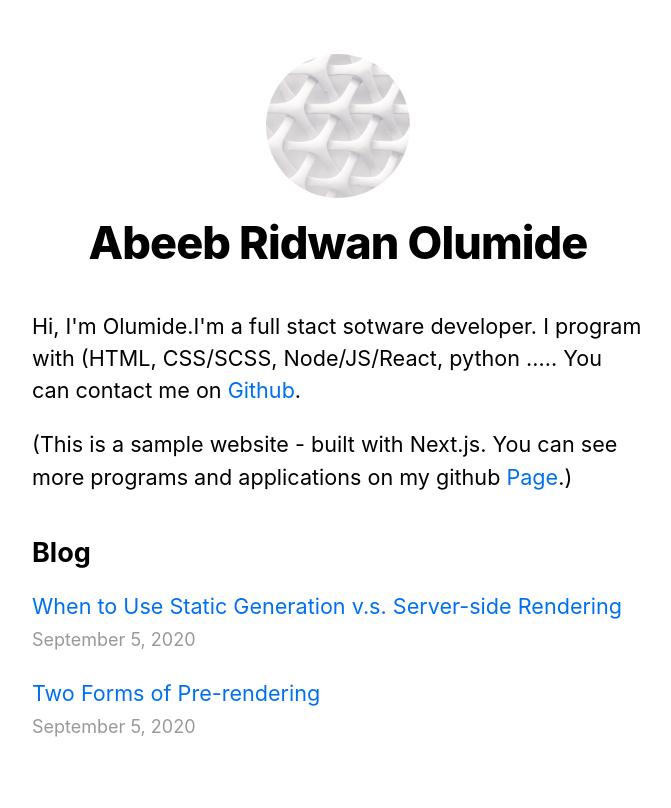
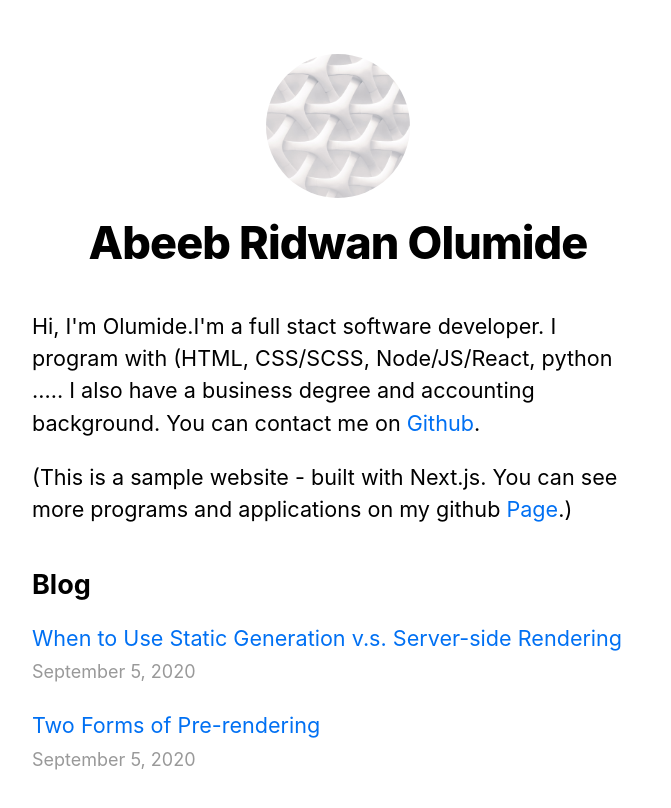
Before and after one commit to abeebridwan/Sample-Blog, a Next.js app: page / in a window 1280 px wide. Shown: the top 808 px of the page, without its empty margins (302-973 px from the left). Built offline with nearby package versions, Linux system fonts and the light colour scheme.

Commit message:
refactor: typo corrected

```diff
--- a/pages/index.tsx
+++ b/pages/index.tsx
@@ -21,8 +21,8 @@ export default function Home({
         <title>{siteTitle}</title>
       </Head>
       <section className={utilStyles.headingMd}>
-        <p>Hi, I'm Olumide.I'm a full stact sotware developer. I program with (HTML, CSS/SCSS, Node/JS/React,
-          python ..... You can contact me on <a href="https://github.com/olumide025" target="_blank">Github</a>.
+        <p>Hi, I'm Olumide.I'm a full stact software developer. I program with (HTML, CSS/SCSS, Node/JS/React,
+          python ..... I also have a business degree and accounting background. You can contact me on <a href="https://github.com/olumide025" target="_blank">Github</a>.
         </p>
         <p>
           (This is a sample website - built with Next.js.
```
